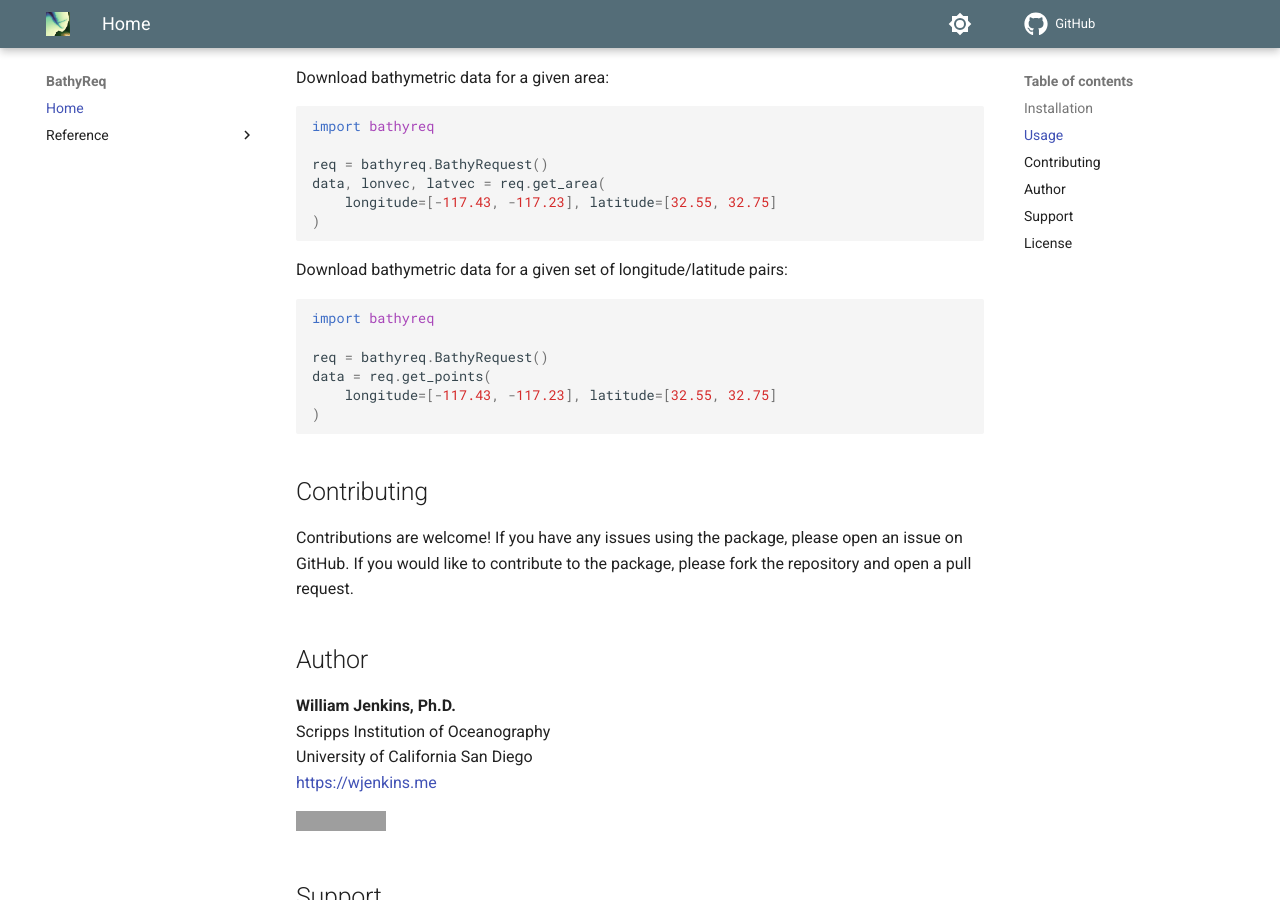
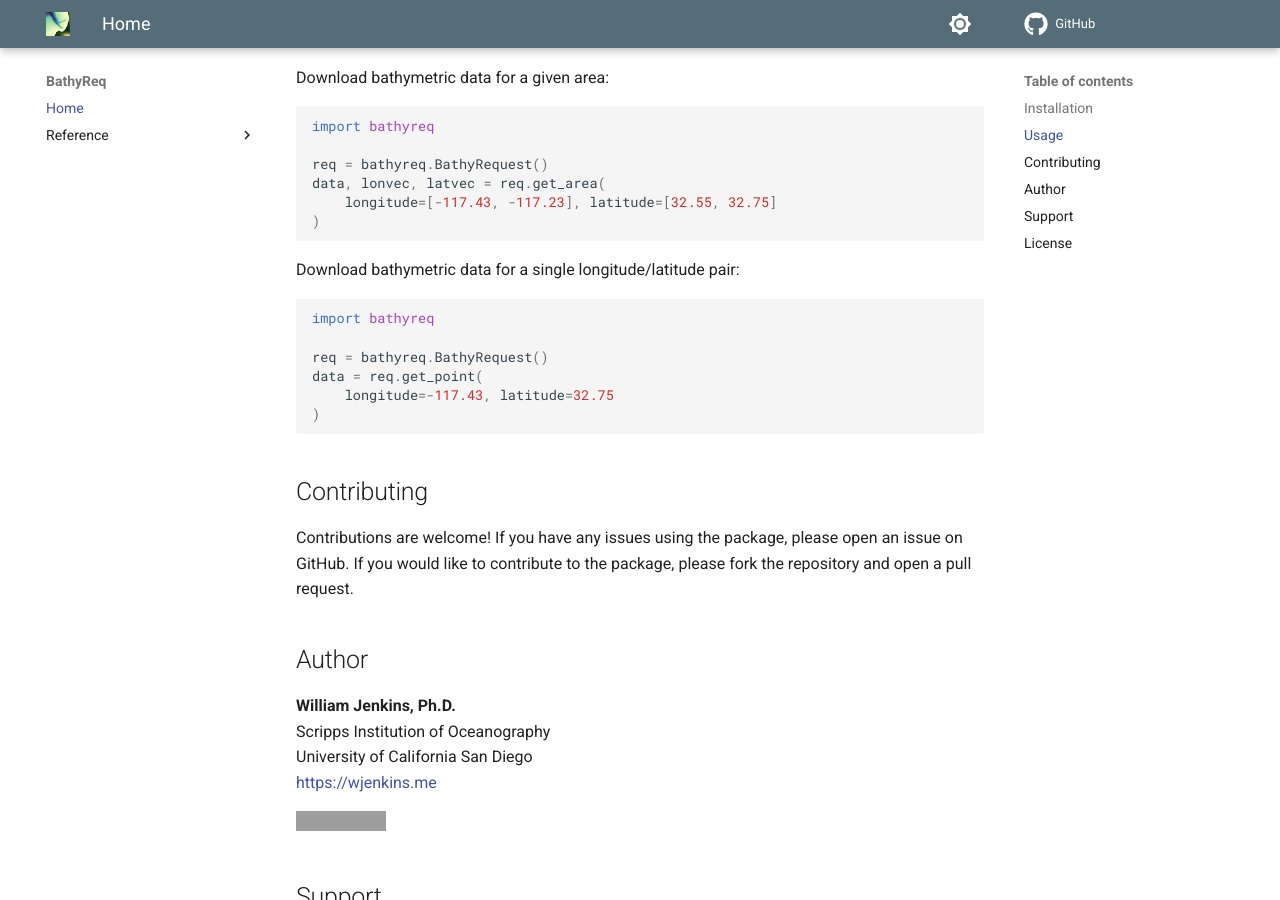
Before and after one commit to NeptuneProjects/BathyReq, an MkDocs documentation site: the page built from docs/docs/index.md, in a window 1280 px wide and 900 px high, scrolled down 873 px. Built offline with MkDocs 1.6.1 and Material for MkDocs 9.7.7, drawn with Linux system fonts in a browser that asks for light colours; comment, search, counter and statistics services are not loaded; grey boxes are pictures that could not be loaded.

Commit message:
Fix & clarify `get_point` method on website.

````diff
--- a/docs/docs/index.md
+++ b/docs/docs/index.md
@@ -26,13 +26,13 @@ data, lonvec, latvec = req.get_area(
 )
 ```
 
-Download bathymetric data for a given set of longitude/latitude pairs:
+Download bathymetric data for a single longitude/latitude pair:
 ```python
 import bathyreq
 
 req = bathyreq.BathyRequest()
-data = req.get_points(
-    longitude=[-117.43, -117.23], latitude=[32.55, 32.75]
+data = req.get_point(
+    longitude=-117.43, latitude=32.75
 )
 ```
 
````
